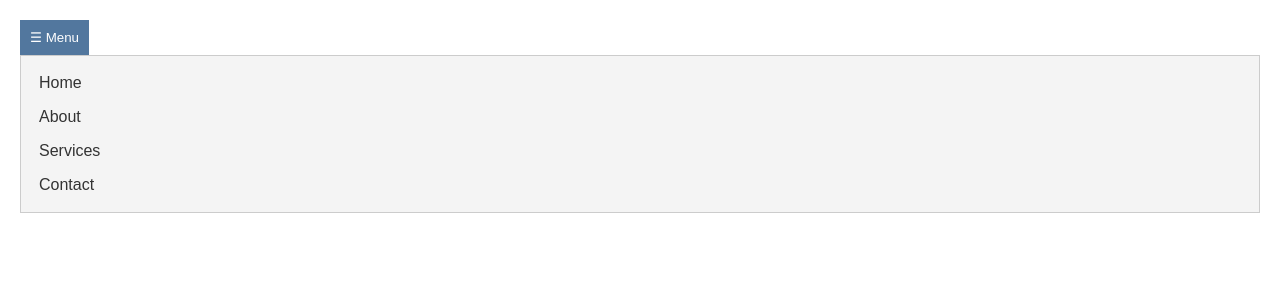
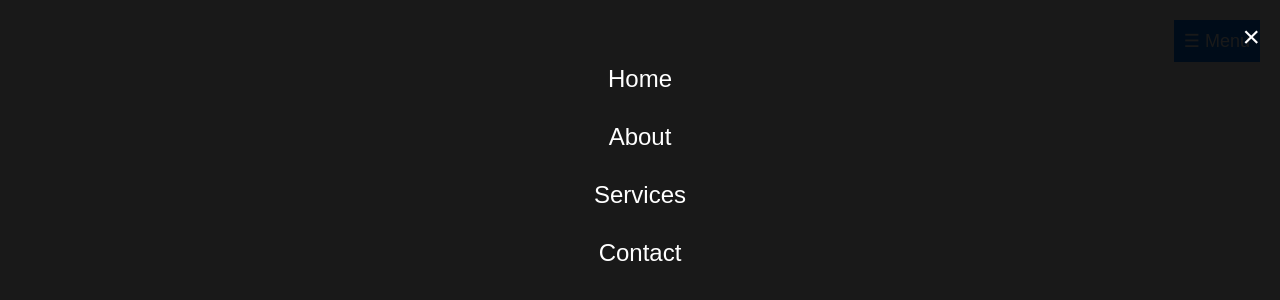
Before and after one commit to LWENA27/taggle, a plain HTML site: page index.html in a window 1280 px wide. Both pictures are taken after a click on the button "☰ Menu". Drawn offline with Linux system fonts and the light colour scheme.

Commit message:
now it algin kulia

```diff
--- a/index.html
+++ b/index.html
@@ -7,35 +7,56 @@
     <style>
         body {
             font-family: Arial, sans-serif;
-            margin: 20px;
+            margin: 0;
+            padding: 0;
         }
         .menu {
             display: none;
-            background: #f4f4f4;
-            padding: 10px;
-            border: 1px solid #ccc;
+            background: rgba(0, 0, 0, 0.9);
+            color: white;
+            position: fixed;
+            top: 0;
+            left: 0;
+            width: 100%;
+            height: 100%;
+            text-align: center;
+            padding-top: 50px;
         }
         .menu a {
             display: block;
-            padding: 8px;
+            padding: 15px;
             text-decoration: none;
-            color: #333;
+            color: white;
+            font-size: 24px;
         }
         .menu a:hover {
-            background: #ddd;
+            background: rgba(255, 255, 255, 0.2);
         }
         .toggle-btn {
             padding: 10px;
-            background: #52779e;
+            background: #007BFF;
             color: white;
             border: none;
             cursor: pointer;
-            }
+            position: absolute;
+            right: 20px;
+            top: 20px;
+            font-size: 18px;
+        }
+        .close-btn {
+            position: absolute;
+            top: 20px;
+            right: 20px;
+            font-size: 30px;
+            cursor: pointer;
+            color: white;
+        }
     </style>
 </head>
 <body>
     <button class="toggle-btn" onclick="toggleMenu()">☰ Menu</button>
     <div class="menu" id="menu">
+        <span class="close-btn" onclick="toggleMenu()">&times;</span>
         <a href="#">Home</a>
         <a href="#">About</a>
         <a href="#">Services</a>
```
